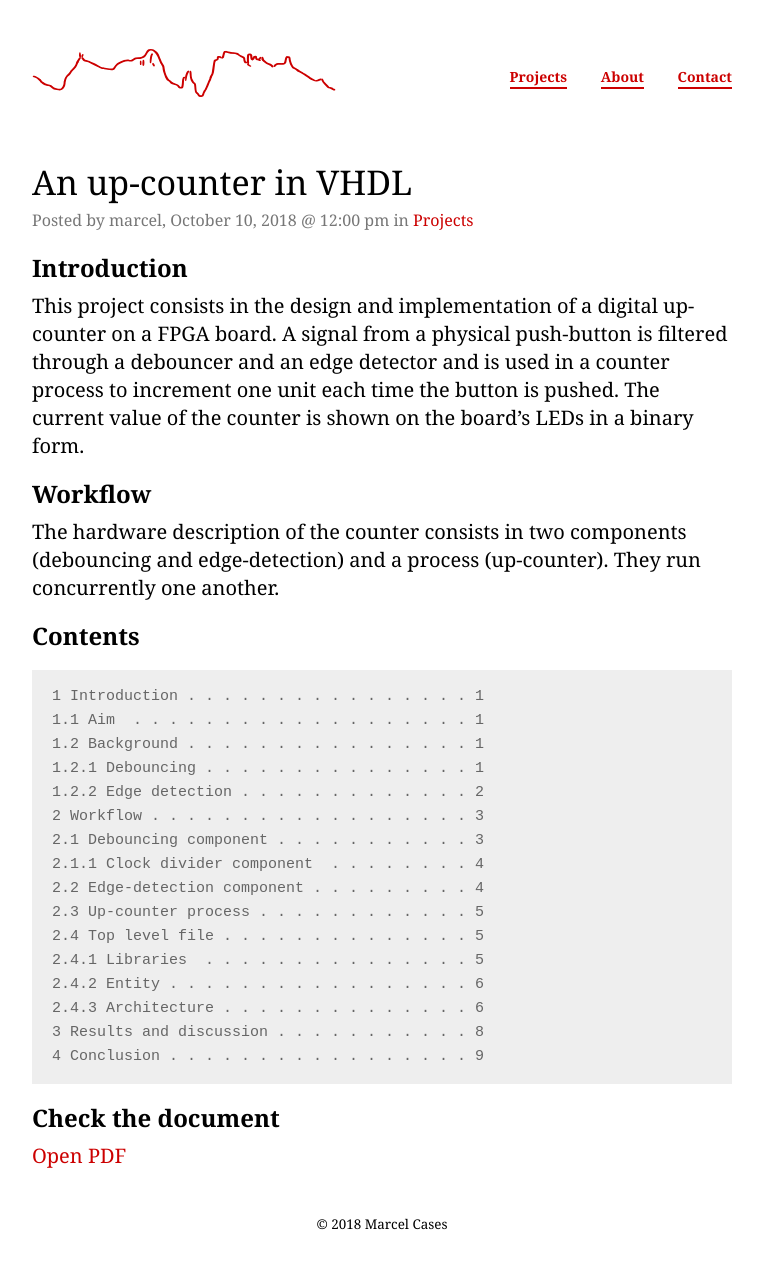
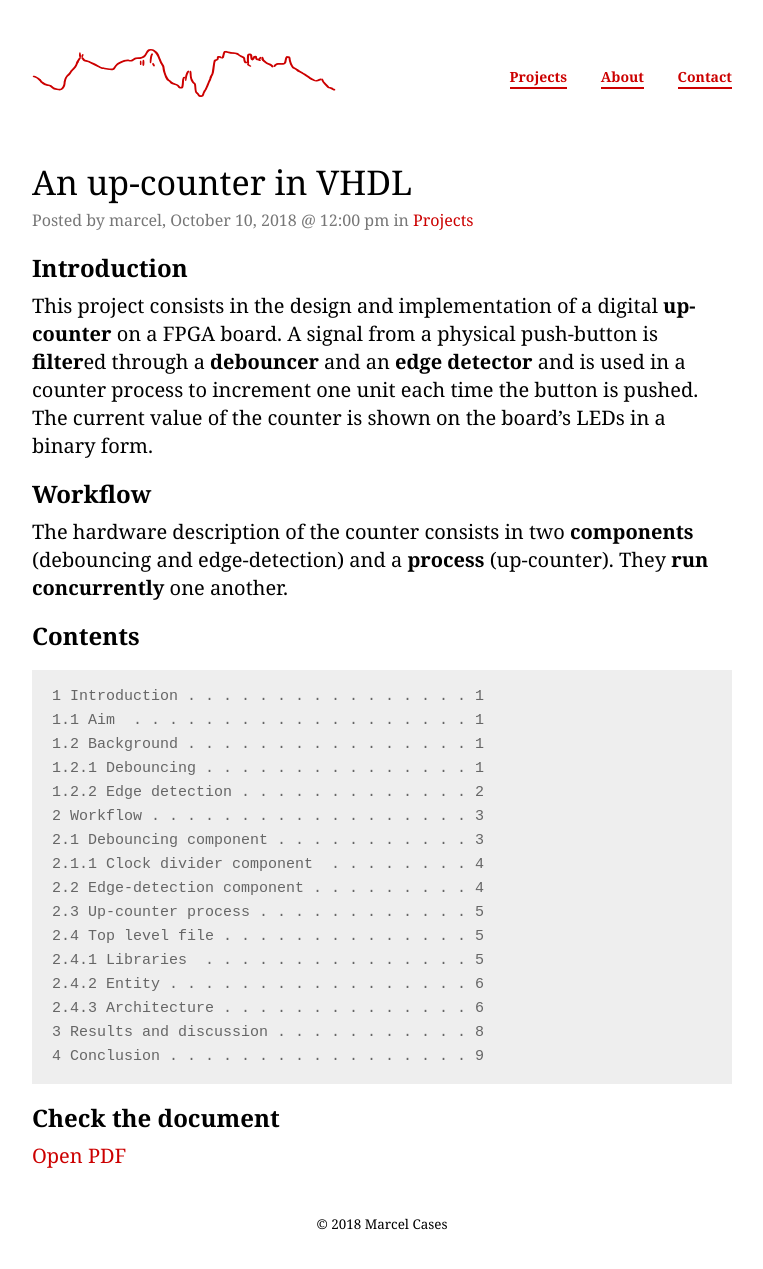
Before and after one commit to marcelcases/marcelcases.github.io, a Jekyll site: the page built from _posts/2018-10-10-an-up-counter-in-VHDL.markdown, in a window 1280 px wide. Shown: the whole page, without its empty margins (258-1021 px from the left). Built offline with Jekyll 4.4.1, drawn with Linux system fonts in a browser that asks for light colours; comment, search, counter and statistics services are not loaded.

Commit message:
Update 2018-10-10-an-up-counter-in-VHDL.markdown

````diff
--- a/_posts/2018-10-10-an-up-counter-in-VHDL.markdown
+++ b/_posts/2018-10-10-an-up-counter-in-VHDL.markdown
@@ -8,10 +8,10 @@ date: 2018-10-10 15:00:00 +03:00
 ---
 
 ## Introduction
-This project consists in the design and implementation of a digital up-counter on a FPGA board. A signal from a physical push-button is filtered through a debouncer and an edge detector and is used in a counter process to increment one unit each time the button is pushed. The current value of the counter is shown on the board's LEDs in a binary form.
+This project consists in the design and implementation of a digital **up-counter** on a FPGA board. A signal from a physical push-button is **filter**ed through a **debouncer** and an **edge detector** and is used in a counter process to increment one unit each time the button is pushed. The current value of the counter is shown on the board's LEDs in a binary form.
 
 ## Workflow
-The hardware description of the counter consists in two components (debouncing and edge-detection) and a process (up-counter). They run concurrently one another.
+The hardware description of the counter consists in two **components** (debouncing and edge-detection) and a **process** (up-counter). They **run concurrently** one another.
 
 ## Contents
 ```
````
